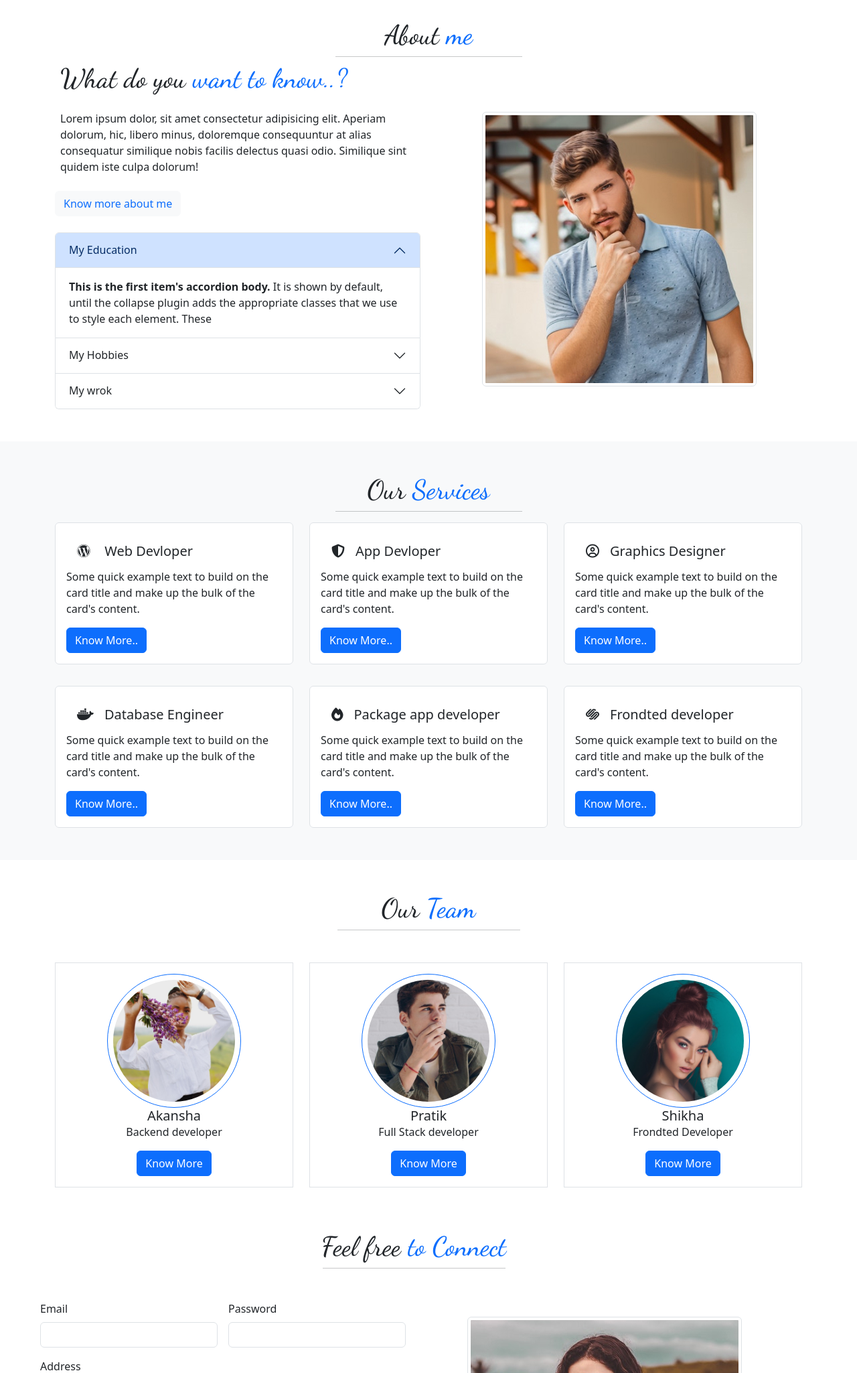
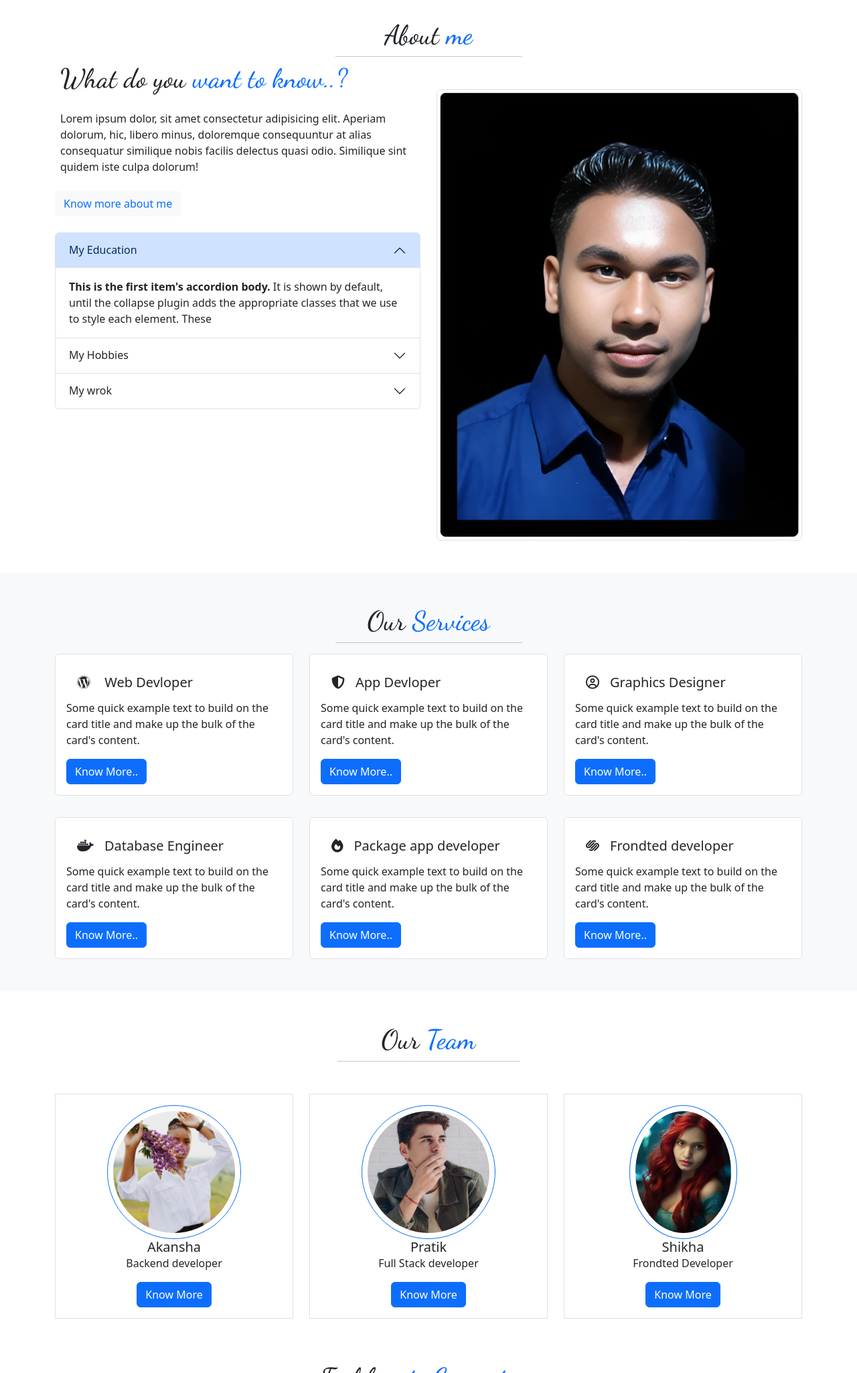
Before and after one commit to satish5688/Techno-Web, a plain HTML site: page First Design/index.html in a window 1280 px wide. Shown: the part 660-2710 px from the top of the page at 67% size. Drawn offline with nearby package versions, Linux system fonts and the light colour scheme.

Commit message:
added images

```diff
--- a/First Design/index.html
+++ b/First Design/index.html
@@ -268,7 +268,7 @@
 
           <div class="col-12 col-sm-12 col-md-6 col-lg-6 m-auto text-center " data-aos="flip-left">
             <img
-              src="/images/s4.jpg"
+              src="/images/Satish.png"
               alt=""
               class="img-fluid img-thumbnail mt-5"
             />
@@ -411,7 +411,7 @@
           <div class="col-12 col-sm-12 col-md-4 col-lg-4" data-aos="flip-right">
             <div class="card-body border p-3 mb-3">
               <img
-                src="/images/s3.jpg"
+                src="/images/shikha.jpeg"
                 alt=""
                 class="rounded-circle border border-primary p-2 img-fluid "
               />
```
Also changed, not shown: First Design/images/Satish.png (added), First Design/images/shikha.jpeg (added).
